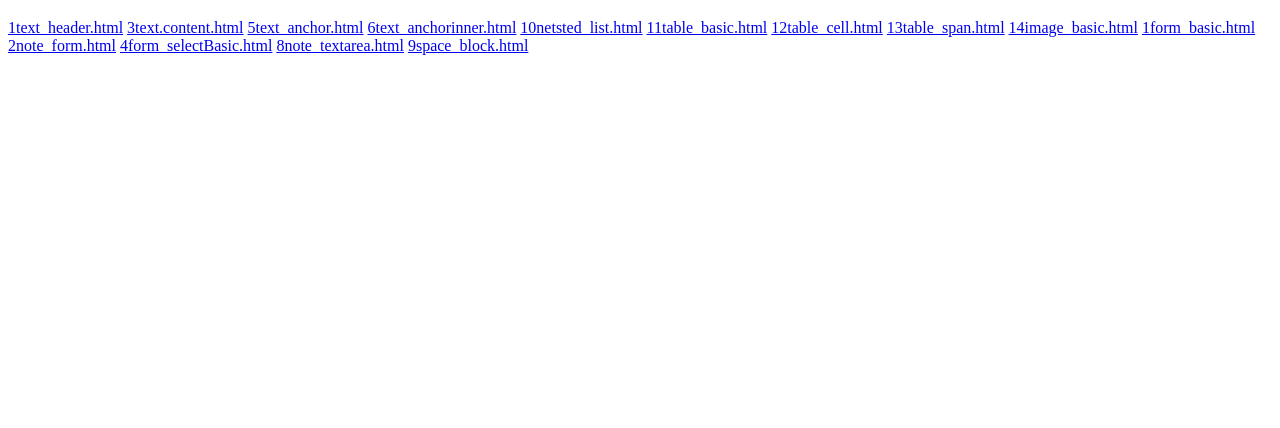
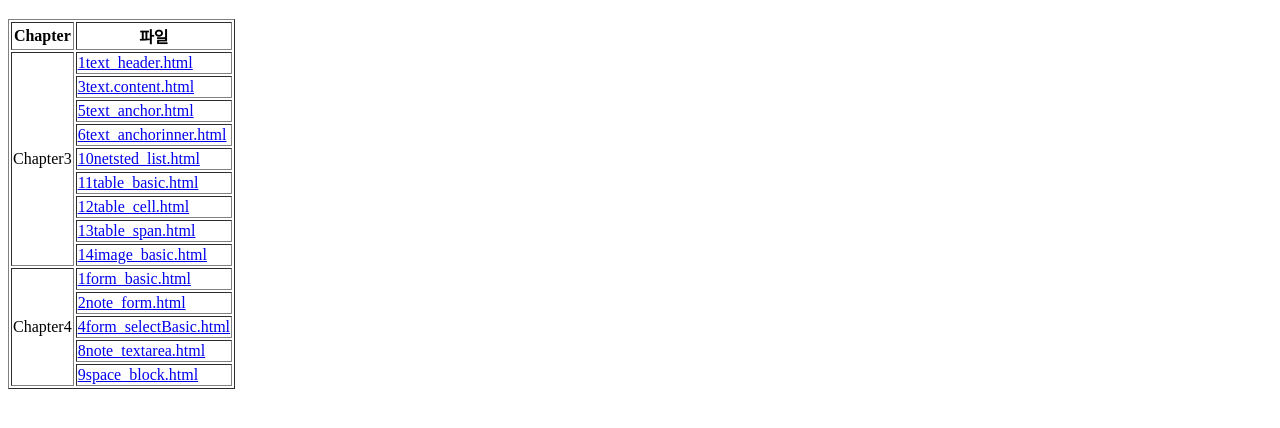
Before and after one commit to jumptop/web26-2-c15, a plain HTML site: page index.html in a window 1280 px wide. Shown: the part 70-498 px from the top of the page. Drawn offline with Linux system fonts and the light colour scheme.

Commit message:
feat: add table

```diff
--- a/index.html
+++ b/index.html
@@ -8,19 +8,22 @@
 <body>
     <h1>2026103023정환희_프론트엔드개발기초_과제제출</h1>
 
-    <a href="./Chapter3/1text_header.html">1text_header.html</a>
-    <a href="./Chapter3/3text.content.html">3text.content.html</a>
-    <a href="./Chapter3/5text_anchor.html">5text_anchor.html</a>
-    <a href="./Chapter3/6text_anchorinner.html">6text_anchorinner.html</a>
-    <a href="./Chapter3/10netsted_list.html">10netsted_list.html</a>
-    <a href="./Chapter3/11table_basic.html">11table_basic.html</a>
-    <a href="./Chapter3/12table_cell.html">12table_cell.html</a>
-    <a href="./Chapter3/13table_span.html">13table_span.html</a>
-    <a href="./Chapter3/14image_basic.html">14image_basic.html</a>
-    <a href="./Chapter4/1form_basic.html">1form_basic.html</a>
-    <a href="./Chapter4/2note_form.html">2note_form.html</a>
-    <a href="./Chapter4/4form_selectBasic.html">4form_selectBasic.html</a>
-    <a href="./Chapter4/8note_textarea.html">8note_textarea.html</a>
-    <a href="./Chapter4/9space_block.html">9space_block.html</a>
+    <table border="1">
+        <tr><th>Chapter</th><th>파일</th></tr>
+        <tr><td rowspan="9">Chapter3</td><td><a href="./Chapter3/1text_header.html">1text_header.html</a></td></tr>
+        <tr><td><a href="./Chapter3/3text.content.html">3text.content.html</a></td></tr>
+        <tr><td><a href="./Chapter3/5text_anchor.html">5text_anchor.html</a></td></tr>
+        <tr><td><a href="./Chapter3/6text_anchorinner.html">6text_anchorinner.html</a></td></tr>
+        <tr><td><a href="./Chapter3/10netsted_list.html">10netsted_list.html</a></td></tr>
+        <tr><td><a href="./Chapter3/11table_basic.html">11table_basic.html</a></td></tr>
+        <tr><td><a href="./Chapter3/12table_cell.html">12table_cell.html</a></td></tr>
+        <tr><td><a href="./Chapter3/13table_span.html">13table_span.html</a></td></tr>
+        <tr><td><a href="./Chapter3/14image_basic.html">14image_basic.html</a></td></tr>
+        <tr><td rowspan="5">Chapter4</td><td><a href="./Chapter4/1form_basic.html">1form_basic.html</a></td></tr>
+        <tr><td><a href="./Chapter4/2note_form.html">2note_form.html</a></td></tr>
+        <tr><td><a href="./Chapter4/4form_selectBasic.html">4form_selectBasic.html</a></td></tr>
+        <tr><td><a href="./Chapter4/8note_textarea.html">8note_textarea.html</a></td></tr>
+        <tr><td><a href="./Chapter4/9space_block.html">9space_block.html</a></td></tr>
+    </table>
 </body>
 </html>
```
